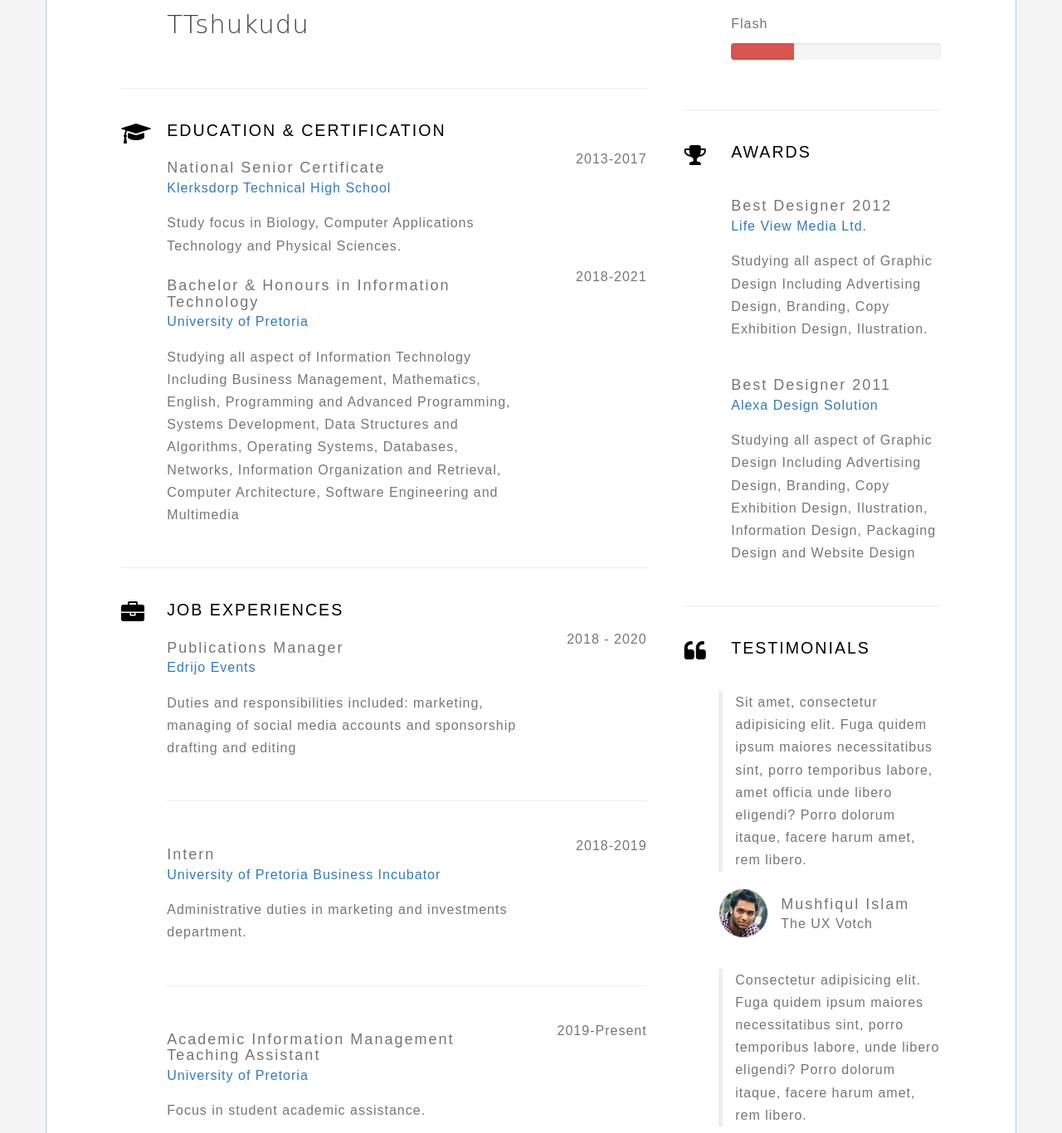
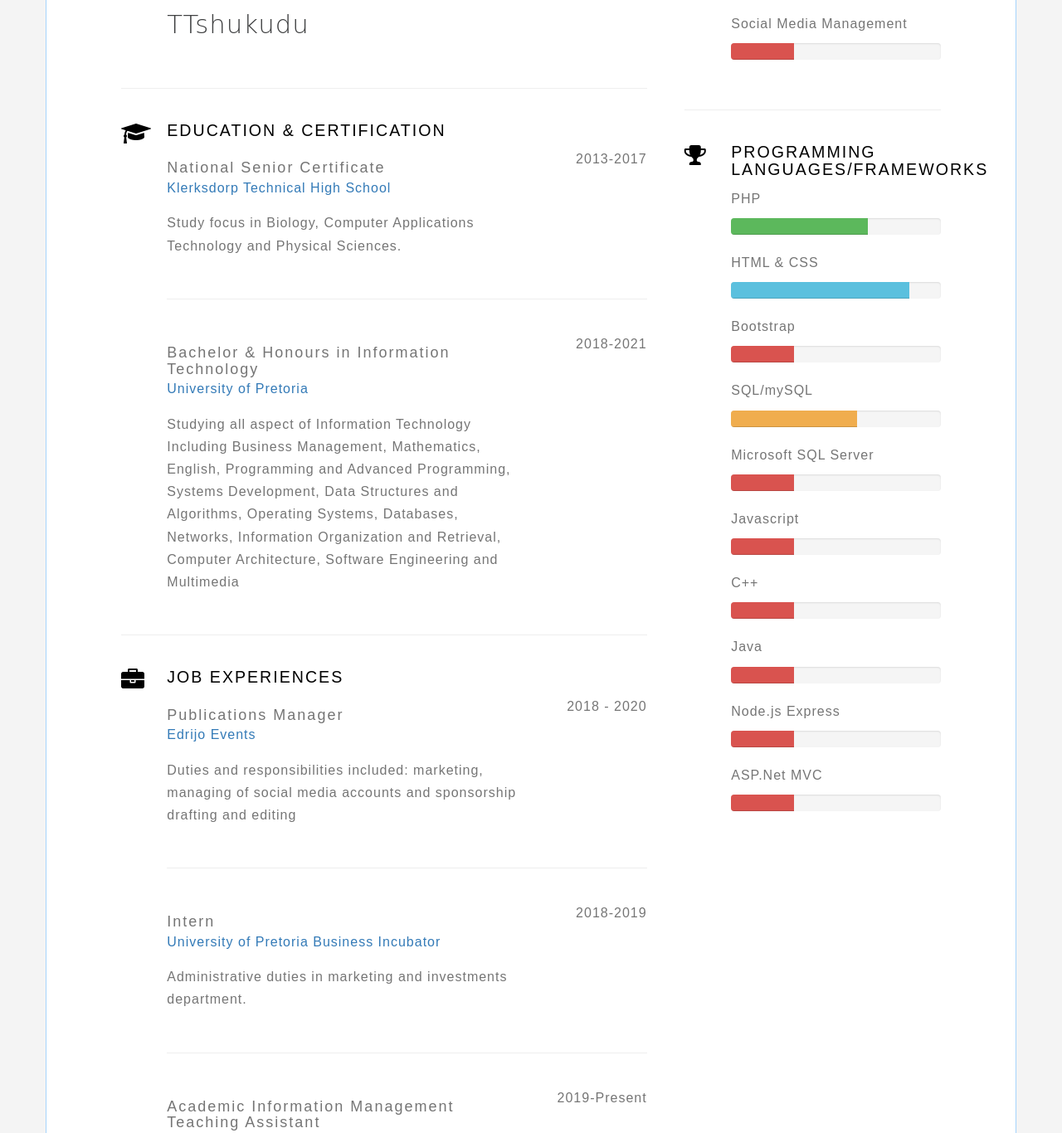
Before and after one commit to Taydos/Taydos.github.io, a plain HTML site: page index.html in a window 1280 px wide. Shown: the part 685-2051 px from the top of the page at 83% size. Drawn offline with nearby package versions, Linux system fonts and the light colour scheme; a web font is replaced by a local one.

Commit message:
Update index.html

```diff
--- a/index.html
+++ b/index.html
@@ -75,7 +75,7 @@
                 <div class="row">
                     <div class="col-sm-4">
                         <ul class="list-unstyled">
-                            <li><a href="www.thatotshukudu.com"><span class="social fa fa-home"></span>ThatoTshukudu.com</a>
+                            <li><a href="https://www.thatotshukudu.com"><span class="social fa fa-home"></span>ThatoTshukudu.com</a>
                             </li>
                             <li><a href=""><span class="social fa fa-envelope-o"></span>u18010408@tuks.co.za</a>
                             </li>
@@ -141,6 +141,9 @@
                             <p>2013-2017</p>
                         </div>
                     </div><!--Education & Certification 1 end-->
+
+
+                    <hr>
 
                     <div class="row">
                         <div class="col-md-9">
@@ -248,32 +251,32 @@
                 <div class="col-sm-11 col-md-10">
                     <h3 class="mobmid">Technical skills </h3>
 
-                    <p>Photoshop</p>
+                    <p>Graphic Design</p>
                     <div class="progress">
                         <div class="progress-bar progress-bar-success" role="progressbar" aria-valuenow="65" aria-valuemin="0" aria-valuemax="100" style="width: 65%">
-                            <span class="sr-only">65% Complete (success)</span>
+                            <span class="sr-only">70% Complete (success)</span>
                         </div>
                     </div><!--skill end-->
 
 
-                    <p>Illustrator</p>
+                    <p>Web Design &amp; Development</p>
                     <div class="progress">
                         <div class="progress-bar progress-bar-info" role="progressbar" aria-valuenow="85" aria-valuemin="0" aria-valuemax="100" style="width: 85%">
-                            <span class="sr-only">85% Complete</span>
+                            <span class="sr-only">65% Complete</span>
                         </div>
                     </div><!--skill end-->
 
-                    <p>InDesign</p>
+                    <p>Search Engine Optimisation</p>
                     <div class="progress">
                         <div class="progress-bar progress-bar-warning" role="progressbar" aria-valuenow="60" aria-valuemin="0" aria-valuemax="100" style="width: 60%">
-                            <span class="sr-only">60% Complete (warning)</span>
+                            <span class="sr-only">30% Complete (warning)</span>
                         </div>
                     </div><!--skill end-->
 
-                    <p>Flash</p>
+                    <p>Social Media Management</p>
                     <div class="progress">
                         <div class="progress-bar progress-bar-danger" role="progressbar" aria-valuenow="30" aria-valuemin="0" aria-valuemax="100" style="width: 30%">
-                            <span class="sr-only">30% Complete (danger)</span>
+                            <span class="sr-only">55% Complete (danger)</span>
                         </div>
                     </div><!--skill end-->
                 </div><!--info end-->
@@ -287,63 +290,84 @@
                 </div><!--icon end-->
 
                 <div class="col-sm-11 col-md-10 ">
-                    <h3>Awards</h3>
+                    <h3>Programming Languages/Frameworks</h3>
 
-                    <div class="award">
-                        <h4>Best Designer 2012</h4>
-                        <p class="sub"><a href="">Life View Media Ltd.</a></p>
-                        <p>Studying all aspect of Graphic Design Including Advertising Design, Branding, Copy Exhibition Design, Ilustration.</p>
-                    </div>
-                    <!--1st award end-->
+                      <p>PHP</p>
+                    <div class="progress">
+                        <div class="progress-bar progress-bar-success" role="progressbar" aria-valuenow="65" aria-valuemin="0" aria-valuemax="100" style="width: 65%">
+                            <span class="sr-only">80% Complete (success)</span>
+                        </div>
+                    </div><!--skill end-->
 
-                    <div class="award">
-                        <h4>Best Designer 2011</h4>
-                        <p class="sub"><a href="">Alexa Design Solution</a></p>
-                        <p>Studying all aspect of Graphic Design Including Advertising Design, Branding, Copy Exhibition Design, Ilustration, Information Design, Packaging Design and Website Design</p>
-                    </div><!--1st award end-->
-                </div><!--awards end-->
+
+                    <p>HTML &amp; CSS</p>
+                    <div class="progress">
+                        <div class="progress-bar progress-bar-info" role="progressbar" aria-valuenow="85" aria-valuemin="0" aria-valuemax="100" style="width: 85%">
+                            <span class="sr-only">90% Complete (success)</span>
+                        </div>
+                    </div><!--skill end-->
+
+                    <p>Bootstrap</p>
+                    <div class="progress">
+                        <div class="progress-bar progress-bar-danger" role="progressbar" aria-valuenow="30" aria-valuemin="0" aria-valuemax="100" style="width: 30%">
+                            <span class="sr-only">67% Complete (success)</span>
+                        </div>
+                    </div><!--skill end-->
+
+                    <p>SQL/mySQL</p>
+                    <div class="progress">
+                        <div class="progress-bar progress-bar-warning" role="progressbar" aria-valuenow="60" aria-valuemin="0" aria-valuemax="100" style="width: 60%">
+                            <span class="sr-only">70% Complete (success)</span>
+                        </div>
+                    </div><!--skill end-->
+
+                    <p>Microsoft SQL Server</p>
+                    <div class="progress">
+                        <div class="progress-bar progress-bar-danger" role="progressbar" aria-valuenow="30" aria-valuemin="0" aria-valuemax="100" style="width: 30%">
+                            <span class="sr-only">75% Complete (success)</span>
+                        </div>
+                    </div><!--skill end-->
+
+                    <p>Javascript</p>
+                    <div class="progress">
+                        <div class="progress-bar progress-bar-danger" role="progressbar" aria-valuenow="30" aria-valuemin="0" aria-valuemax="100" style="width: 30%">
+                            <span class="sr-only">60% Complete (warning)</span>
+                        </div>
+                    </div><!--skill end-->
+
+                    <p>C++</p>
+                    <div class="progress">
+                        <div class="progress-bar progress-bar-danger" role="progressbar" aria-valuenow="30" aria-valuemin="0" aria-valuemax="100" style="width: 30%">
+                            <span class="sr-only">60% Complete (warning)</span>
+                        </div>
+                    </div><!--skill end-->
+
+                    <p>Java</p>
+                    <div class="progress">
+                        <div class="progress-bar progress-bar-danger" role="progressbar" aria-valuenow="30" aria-valuemin="0" aria-valuemax="100" style="width: 30%">
+                            <span class="sr-only">60% Complete (warning)</span>
+                        </div>
+                    </div><!--skill end-->
+
+                    <p>Node.js Express</p>
+                    <div class="progress">
+                        <div class="progress-bar progress-bar-danger" role="progressbar" aria-valuenow="30" aria-valuemin="0" aria-valuemax="100" style="width: 30%">
+                            <span class="sr-only">37% Complete (danger)</span>
+                        </div>
+                    </div><!--skill end-->
+
+                    <p>ASP.Net MVC</p>
+                    <div class="progress">
+                        <div class="progress-bar progress-bar-danger" role="progressbar" aria-valuenow="30" aria-valuemin="0" aria-valuemax="100" style="width: 30%">
+                            <span class="sr-only">30% Complete (danger)</span>
+                        </div>
+                    </div><!--skill end-->
+
+
 
             </div>
 
-            <hr>
-
-            <div class="row ">
-                <div class="col-sm-1 col-md-2 mobmid">
-                    <span class="secicon fa fa-quote-left"></span>
-                </div><!--icon end-->
-
-                <div class="col-sm-11 col-md-10 testimonials">
-                    <h3 class="mobmid">Testimonials </h3>
-
-                    <div class="row">
-                        <blockquote>
-                            <p>Sit amet, consectetur adipisicing elit. Fuga quidem ipsum maiores necessitatibus sint, porro temporibus labore, amet officia unde libero eligendi? Porro dolorum itaque, facere harum amet, rem libero.</p>
-                        </blockquote>
-                        <img src="img/mushfiq.jpg" alt="">
-                        <h4>Mushfiqul Islam</h4>
-                        <p>The UX Votch</p>
-                    </div><!--1st testimonial end-->
-
-                    <div class="row">
-                        <blockquote>
-                            <p>Consectetur adipisicing elit. Fuga quidem ipsum maiores necessitatibus sint, porro temporibus labore, unde libero eligendi? Porro dolorum itaque, facere harum amet, rem libero.</p>
-                        </blockquote>
-                        <img src="img/siblu.jpg" alt="">
-                        <h4>E.A. Siblu</h4>
-                        <p>The Jatir Vobisshot</p>
-                    </div><!--2nd testimonial end-->
-
-                    <div class="row">
-                        <blockquote>
-                            <p>Fuga quidem ipsum maiores necessitatibus sint, porro temporibus labore, amet officia unde libero eligendi? Porro dolorum itaque, facere harum amet, rem libero.</p>
-                        </blockquote>
-                        <img src="img/nasir.jpg" alt="">
-                        <h4>Nasir Uddin</h4>
-                        <p>The Cute Huzur</p>
-                    </div><!--3rd testimonial end-->
-                </div><!--testimonials end-->
-            </div><!--tech skills end-->
-        </div><!--right end-->
+            </div><!--right end-->
     </div><!--container end-->
 
     <!-- ===========================
```
